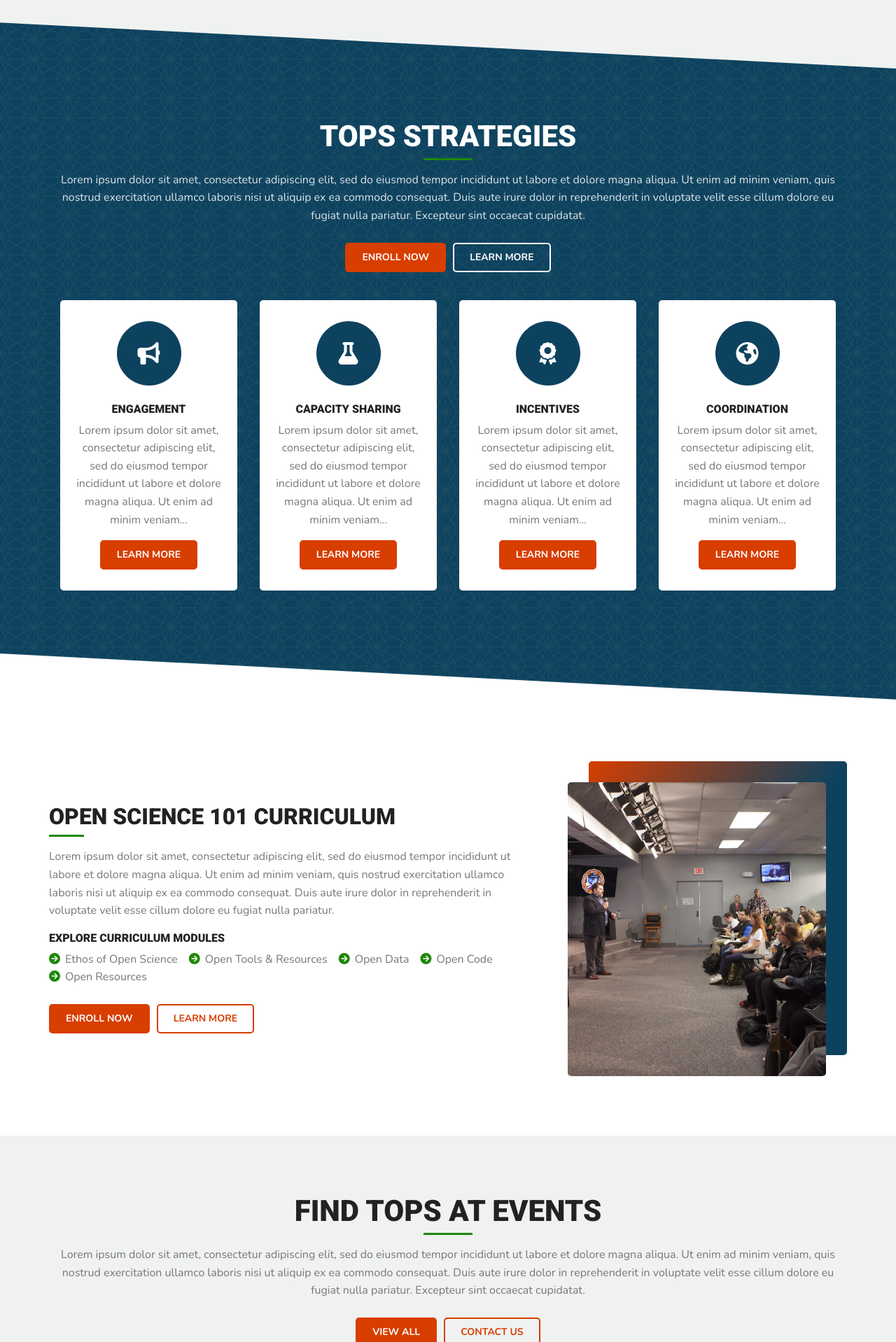
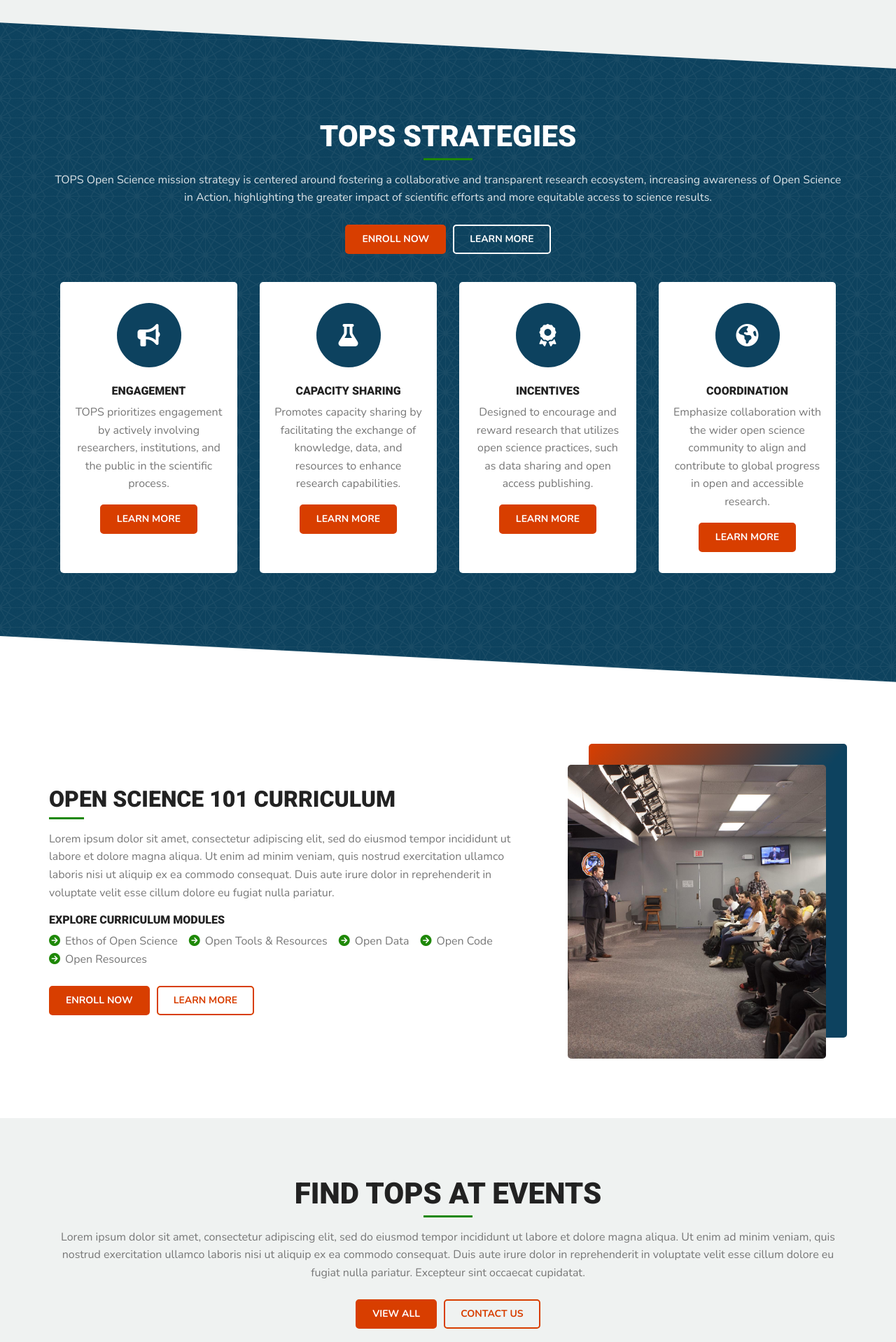
Before and after one commit to bressler1995/TOPS-Website-Front-End, a Jekyll site: the page built from index.md, in a window 1280 px wide. Shown: the part 2597-4515 px from the top of the page at 70% size. Built offline with Jekyll 4.4.1, drawn with Linux system fonts in a browser that asks for light colours; some of the changed text lies outside the part shown.

Commit message:
Start integrating real strategies text

```diff
--- a/_includes/home/posts.html
+++ b/_includes/home/posts.html
@@ -2,12 +2,12 @@
     <div class="container tops_container">
       <div class="row">
           <div class="col-12 tops_posts_primary_content">
-              <h2 class="text-center mb-2">Recent Posts</h2>
+              <h2 class="text-center mb-2">{{ home-posts-title }}</h2>
               <div class="tops_divider div_larger justify-content-center mb-3"><div class="div_inner"></div></div>
-              <p>Explore blog posts to discover compelling open science success stories and gain valuable insights into the evolving landscape of transparent and collaborative research. Engaging with these narratives provides a firsthand account of the positive impact open science can have on various fields, inspiring a deeper appreciation for its principles and potential benefits.</p>
+              {{ home-posts-description | markdownify }}
               <div class="d-flex flex-row flex-wrap tops_doublebuttons justify-content-center">
-                  <a class="btn btn-primary" href="#" role="button">Tell Your Story</a>
-                  <a class="btn btn-outline-primary" href="#" role="button">View All</a>
+                  <a class="btn btn-primary" href="{{ home-posts-linkone_url }}" role="button">{{ home-posts-linkone_text }}</a>
+                  <a class="btn btn-outline-primary" href="{{ home-posts-linktwo_url }}" role="button">{{ home-posts-linktwo_text }}</a>
               </div>
           </div>
       </div>
--- a/_includes/home/strategies.html
+++ b/_includes/home/strategies.html
@@ -13,9 +13,9 @@
     <div class="container tops_container">
         <div class="row">
             <div class="col-12 tops_blue_divider_primary_content">
-                <h2 class="text-center text-white mb-2">TOPS Strategies</h2>
+                <h2 class="text-center text-white mb-2">{{ home-strat-title }}</h2>
                 <div class="tops_divider div_larger justify-content-center mb-3"><div class="div_inner"></div></div>
-                <p>Lorem ipsum dolor sit amet, consectetur adipiscing elit, sed do eiusmod tempor incididunt ut labore et dolore magna aliqua. Ut enim ad minim veniam, quis nostrud exercitation ullamco laboris nisi ut aliquip ex ea commodo consequat. Duis aute irure dolor in reprehenderit in voluptate velit esse cillum dolore eu fugiat nulla pariatur. Excepteur sint occaecat cupidatat.</p>
+                {{ home-strat-description | markdownify }}
                 <div class="d-flex flex-row flex-wrap tops_doublebuttons justify-content-center">
                     <a class="btn btn-primary" href="#" role="button">Enroll Now</a>
                     <a class="btn btn-outline-light" href="#" role="button">Learn More</a>
@@ -27,7 +27,7 @@
                 <div class="d-flex flex-column flex-wrap align-items-center tops_infoicon_inner">
                     <div class="tops_infoicon_icon mb-4"><i class="fa-solid fa-bullhorn"></i></div>
                     <h3 class="text-center mb-2">Engagement</h3>
-                    <p class="text-center mb-3">Lorem ipsum dolor sit amet, consectetur adipiscing elit, sed do eiusmod tempor incididunt ut labore et dolore magna aliqua. Ut enim ad minim veniam...</p>
+                    <p class="text-center mb-3">{{ home-strat-engagement-desc }}</p>
                     <a class="btn btn-primary" href="#" role="button">Learn More</a>
                 </div>
             </div>
@@ -35,7 +35,7 @@
                 <div class="d-flex flex-column flex-wrap align-items-center tops_infoicon_inner">
                     <div class="tops_infoicon_icon mb-4"><i class="fa-solid fa-flask"></i></div>
                     <h3 class="text-center mb-2">Capacity Sharing</h3>
-                    <p class="text-center mb-3">Lorem ipsum dolor sit amet, consectetur adipiscing elit, sed do eiusmod tempor incididunt ut labore et dolore magna aliqua. Ut enim ad minim veniam...</p>
+                    <p class="text-center mb-3">{{ home-strat-capacity-desc }}</p>
                     <a class="btn btn-primary" href="#" role="button">Learn More</a>
                 </div>
             </div>
@@ -43,7 +43,7 @@
                 <div class="d-flex flex-column flex-wrap align-items-center tops_infoicon_inner">
                     <div class="tops_infoicon_icon mb-4"><i class="fa-solid fa-award"></i></div>
                     <h3 class="text-center mb-2">Incentives</h3>
-                    <p class="text-center mb-3">Lorem ipsum dolor sit amet, consectetur adipiscing elit, sed do eiusmod tempor incididunt ut labore et dolore magna aliqua. Ut enim ad minim veniam...</p>
+                    <p class="text-center mb-3">{{ home-strat-incentives-desc }}</p>
                     <a class="btn btn-primary" href="#" role="button">Learn More</a>
                 </div>
             </div>
@@ -51,7 +51,7 @@
                 <div class="d-flex flex-column flex-wrap align-items-center tops_infoicon_inner">
                     <div class="tops_infoicon_icon mb-4"><i class="fa-solid fa-earth-americas"></i></div>
                     <h3 class="text-center mb-2">Coordination</h3>
-                    <p class="text-center mb-3">Lorem ipsum dolor sit amet, consectetur adipiscing elit, sed do eiusmod tempor incididunt ut labore et dolore magna aliqua. Ut enim ad minim veniam...</p>
+                    <p class="text-center mb-3">{{ home-strat-coordination-desc }}</p>
                     <a class="btn btn-primary" href="#" role="button">Learn More</a>
                 </div>
             </div>
--- a/_layouts/default.html
+++ b/_layouts/default.html
@@ -66,7 +66,7 @@
         <div class="row">
           <div class="col-12 col-md-9 pe-0 pe-md-3">
             <h2 class="text-white text-center text-md-start mb-2">Join The Transform TO Open Science Community</h2>
-            <p class="text-white-85 text-center text-md-start mb-3 mb-md-0">Lorem ipsum dolor sit amet, consectetur adipiscing elit, sed do eiusmod tempor incididunt ut labore et dolore magna aliqua. Ut enim ad minim.</p>
+            <p class="text-white-85 text-center text-md-start mb-3 mb-md-0">Sign up for the Transform to Open Science newsletter to stay connected with our community.</p>
           </div>
           <div class="col-12 col-md-3 text-center text-md-end">
             <a class="btn btn-primary" href="#" role="button">Sign Up Now</a>
@@ -79,7 +79,7 @@
         <div class="tops_footer_columns">
           <div class="footer_column_big text-center text-lg-start">
             <a href="{{site.baseurl}}/" class="tops_footer_logo mb-4"><img class="" src="{{site.baseurl}}/{{site.footerlogo}}"></a>
-            <p class="tops_footer_bio text-center text-lg-start text-white-85 mb-0">Lorem ipsum dolor sit amet, consectetur adipiscing elit, sed do eiusmod tempor incididunt ut labore et dolore magna aliqua. Ut enim ad minim veniam, quis nostrud exercitation ullamco laboris nisi ut aliquip ex ea commodo consequat. Duis aute irure dolor in reprehenderit in voluptate velit esse cillum dolore eu.</p>
+            <p class="tops_footer_bio text-center text-lg-start text-white-85 mb-0">Our goal is to hold space for the scientific community to come together for intentional discussions around broadening participation and developing an equal level playing field to prioritize NASA’s Open Source Science Initiative priorities. We hope you will join us and the TOPS community as we work to build sustained relationships with traditionally excluded groups within the scientific community. Please feel free to share your thoughts and announcements on our Github discussions to get added to our next month's newsletter!</p>
           </div>
 
           <div class="footer_column_small">
--- a/assets/css/style.css
+++ b/assets/css/style.css
@@ -894,6 +894,7 @@ h1, h2, h3, h4, h5, h6, .h1, .h2, .h3, .h4, .h5, .h6 {
 	padding-top: 30px;
 	padding-bottom: 30px;
 	border-radius: 5px;
+	min-height: 100%;
 }
 
 .tops_infoicon .tops_infoicon_icon {
--- a/index.md
+++ b/index.md
@@ -5,15 +5,19 @@ title: "Home"
 
 <!---FOR EVERYONE-->
 
-<!---Hero (Plain Text)-->
+<!---START Hero (Plain Text)-->
+<!---Hero Title-->
 {% capture home-hero-title %}
 Transform to Open Science
 {% endcapture %}
-
-<!---Four Column Orange CTA (Plain Text)-->
+<!---Hero Description-->
 {% capture home-hero-description %}
 NASA's Transform to Open Science (TOPS) initiative is designed to transform agencies, organizations, and communities to an inclusive culture of open science. TOPS's first priority is to develop the infrastructure to train scientists and researchers as part of our 5-year program. The open science curriculum will introduce those beginning their open science journey to important definitions, tools, and resources; and provide participants at all levels recommendations on best practices.
 {% endcapture %}
+<!---END Hero-->
+
+
+<!---START Four Column Orange CTA (Plain Text)-->
 <!---Four Column Orange CTA Titles-->
 {% assign home-fourcta-title-one = "Enroll in Curriculum" %}
 {% assign home-fourcta-title-two = "Sign Up For Newsletter" %}
@@ -25,12 +29,12 @@ NASA's Transform to Open Science (TOPS) initiative is designed to transform agen
 {% assign home-fourcta-desc-three = "Attend conferences with TOPS to learn about open science and the Open Science 101 curriculum." %}
 {% assign home-fourcta-desc-four = "Engage with our community, learn more about open science, and contribute to our curriculum." %}
 <!---Four Column Orange CTA Links-->
-{% assign home-fourcta-link-one = "#test1" %}
-{% assign home-fourcta-link-two = "#test2" %}
 {% assign home-fourcta-link-three = "https://github.com/nasa/Transform-to-Open-Science/blob/main/docs/Area1_Engagement/Outreach/tops_conferences.md" %}
 {% assign home-fourcta-link-four = "https://github.com/nasa/Transform-to-Open-Science/" %}
+<!---END Four Column Orange CTA-->
 
-<!---What is TOPS-->
+
+<!---START What is TOPS-->
 <!---What is TOPS Title (Plain Text)-->
 {% capture home-whatistops-title %}
 What is TOPS?
@@ -55,8 +59,71 @@ Learn More
 {% capture home-whatistops-linktwo_url %}
 #test2
 {% endcapture %}
+<!---END What is TOPS-->
+
+
+<!---START Recent Posts-->
+<!---What is TOPS Title (Plain Text)-->
+{% capture home-posts-title %}
+Recent Posts
+{% endcapture %}
+<!---Recent Posts Description (Markdown)-->
+{% capture home-posts-description %}
+Explore blog posts to discover compelling open science success stories and gain valuable insights into the evolving landscape of transparent and collaborative research. Engaging with these narratives provides a firsthand account of the positive impact open science can have on various fields, inspiring a deeper appreciation for its principles and potential benefits.
+{% endcapture %}
+<!---Recent Posts Link One Text (Plain Text)-->
+{% capture home-posts-linkone_text %}
+Tell Your Story
+{% endcapture %}
+<!---Recent Posts Link Two Text (Plain Text)-->
+{% capture home-posts-linktwo_text %}
+View All
+{% endcapture %}
+<!---Recent Posts Link One URL-->
+{% capture home-posts-linkone_url %}
+#test3
+{% endcapture %}
+<!---Recent Posts Link Two URL-->
+{% capture home-posts-linktwo_url %}
+#test4
+{% endcapture %}
+<!---END Recent Posts-->
+
+
+<!---START TOPS Strategies-->
+<!---TOPS Strategies (Plain Text)-->
+{% capture home-strat-title %}
+TOPS Strategies
+{% endcapture %}
+<!---TOPS Strategies Description (Markdown)-->
+{% capture home-strat-description %}
+TOPS Open Science mission strategy is centered around fostering a collaborative and transparent research ecosystem,  increasing awareness of Open Science in Action, highlighting the greater impact of scientific efforts and more equitable access to science results.
+{% endcapture %}
+<!---Engagement Description-->
+{% capture home-strat-engagement-desc %}
+TOPS prioritizes engagement by actively involving researchers, institutions, and the public in the scientific process.
+{% endcapture %}
+<!---Capacity Sharing Description-->
+{% capture home-strat-capacity-desc %}
+Promotes capacity sharing by facilitating the exchange of knowledge, data, and resources to enhance research capabilities.
+{% endcapture %}
+<!---Incentives Description-->
+{% capture home-strat-incentives-desc %}
+Designed to encourage and reward research that utilizes open science practices, such as data sharing and open access publishing.
+{% endcapture %}
+<!---Coordination Description-->
+{% capture home-strat-coordination-desc %}
+Emphasize collaboration with the wider open science community to align and contribute to global progress in open and accessible research.
+{% endcapture %}
+<!---END TOPS Strategies-->
+
+
+
 
 <!---FOR DEVELOPER ONLY (UNLESS YOU FEEL BRAVE)-->
+
+{% assign home-fourcta-link-one = site.baseurl | append: "/take-os-101/" %}
+{% assign home-fourcta-link-two = site.baseurl | append: "/signup/" %}
 
 {% assign home-fourcta-icon-one = "fa-solid fa-chalkboard-user" %}
 {% assign home-fourcta-icon-two = "fa-brands fa-readme" %}
```
